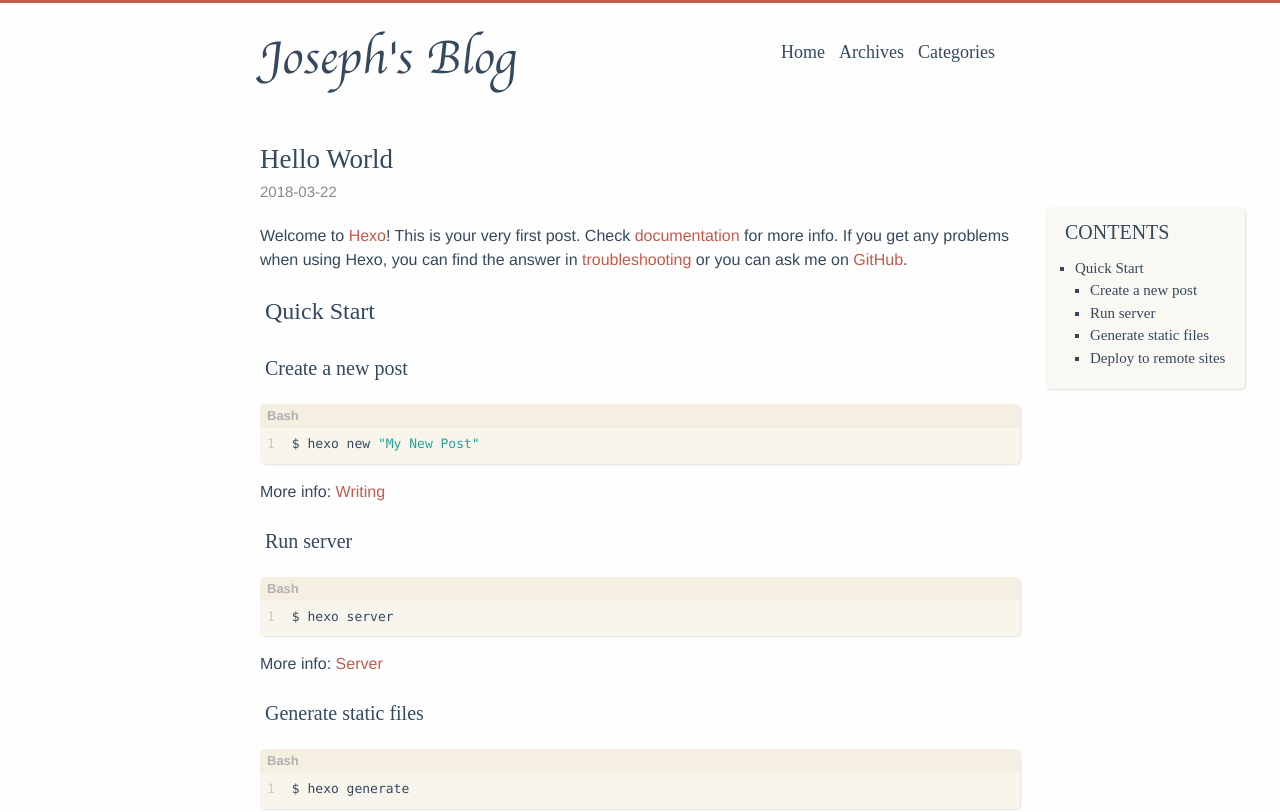
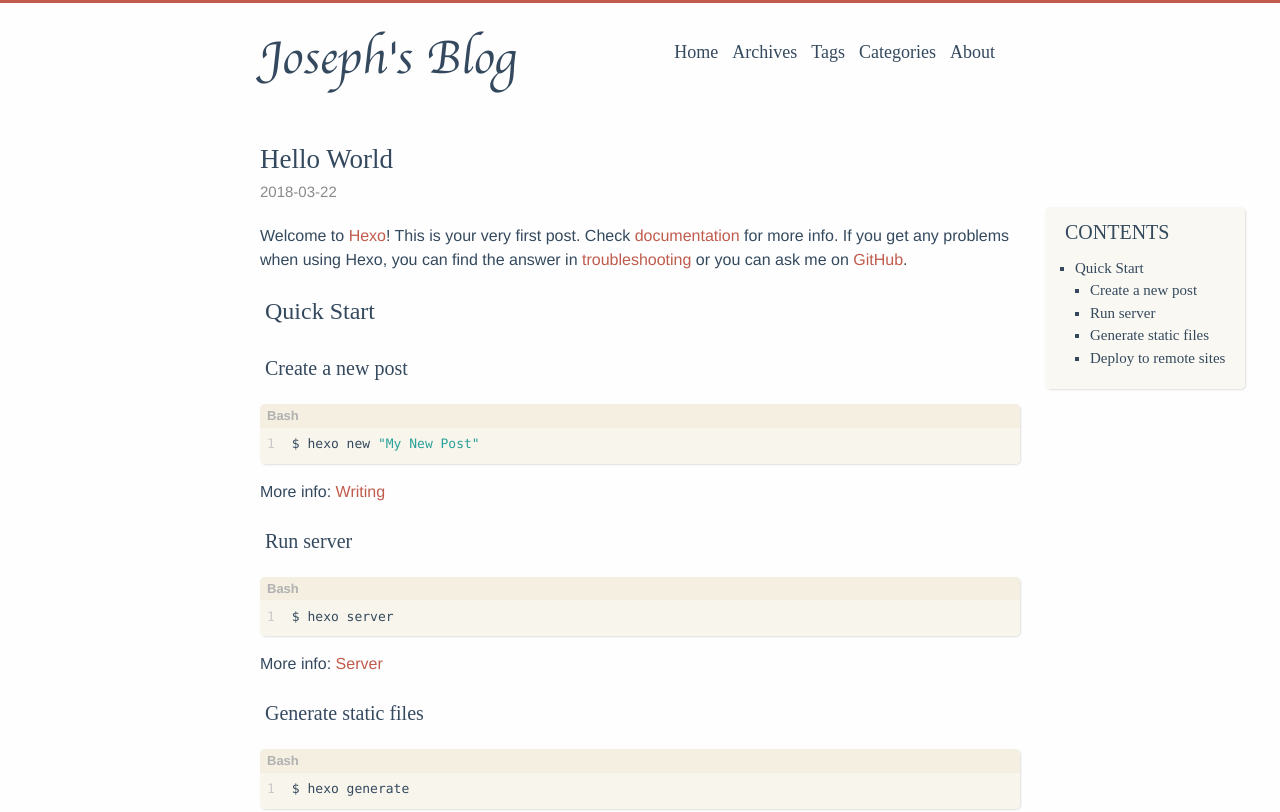
Before and after one commit to josephzxy/josephzxy.github.io, a plain HTML site: page 2018/03/22/hello-world/index.html in a window 1280 px wide. Shown: the top 812 px of the page. Drawn offline with Linux system fonts and the light colour scheme; a web font is replaced by a local one.

Commit message:
Site updated: 2018-03-22 18:09:27

```diff
--- a/2018/03/22/hello-world/index.html
+++ b/2018/03/22/hello-world/index.html
@@ -112,11 +112,29 @@
         </li>
       </a>
 
+      <a href="/tags">
+        <li class="mobile-menu-item">
+
+
+            Tags
+
+        </li>
+      </a>
+
       <a href="/categories">
         <li class="mobile-menu-item">
 
 
             Categories
+
+        </li>
+      </a>
+
+      <a href="/about">
+        <li class="mobile-menu-item">
+
+
+            About
 
         </li>
       </a>
@@ -152,10 +170,28 @@
         </li>
 
         <li class="menu-item">
+          <a class="menu-item-link" href="/tags">
+
+
+              Tags
+
+          </a>
+        </li>
+
+        <li class="menu-item">
           <a class="menu-item-link" href="/categories">
 
 
               Categories
+
+          </a>
+        </li>
+
+        <li class="menu-item">
+          <a class="menu-item-link" href="/about">
+
+
+              About
 
           </a>
         </li>
```
Also changed, not shown: archives/2018/03/index.html (+36 -0 lines), archives/2018/index.html (+36 -0 lines), archives/index.html (+36 -0 lines), index.html (+36 -0 lines).
